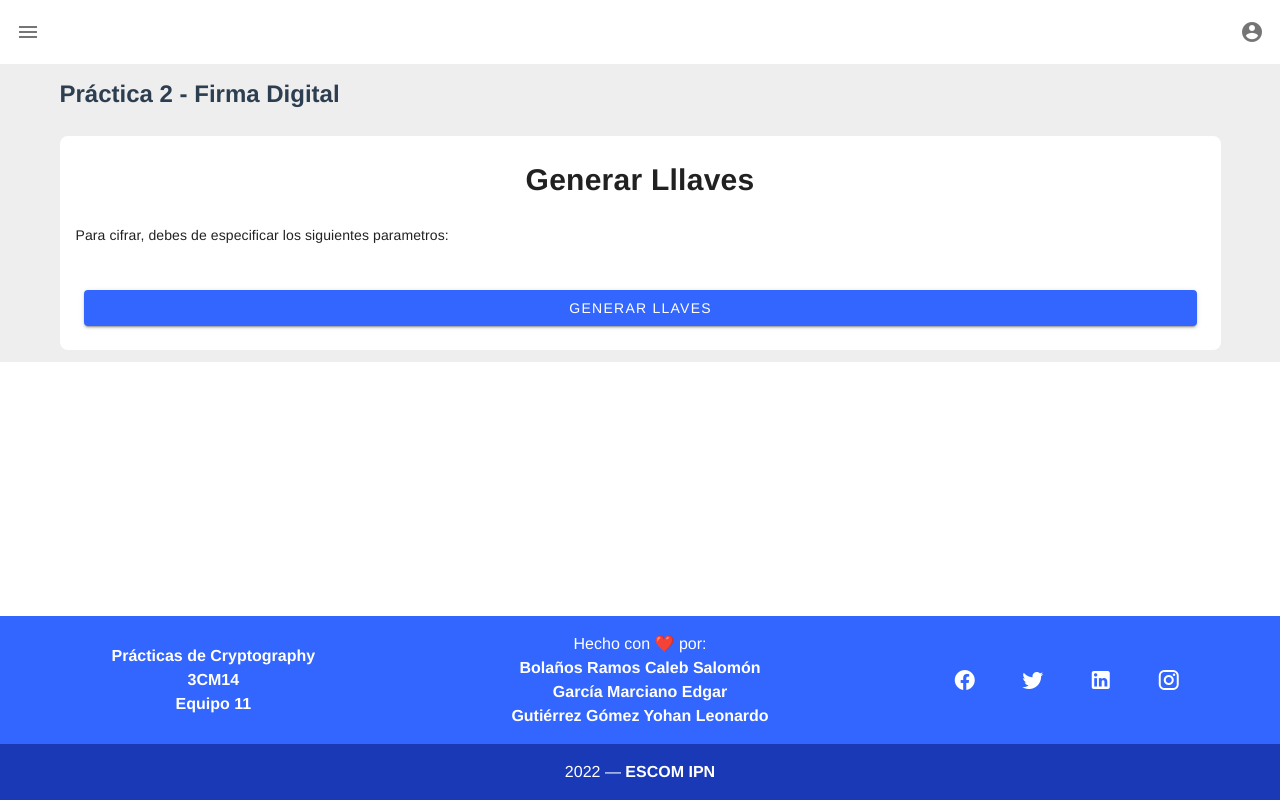
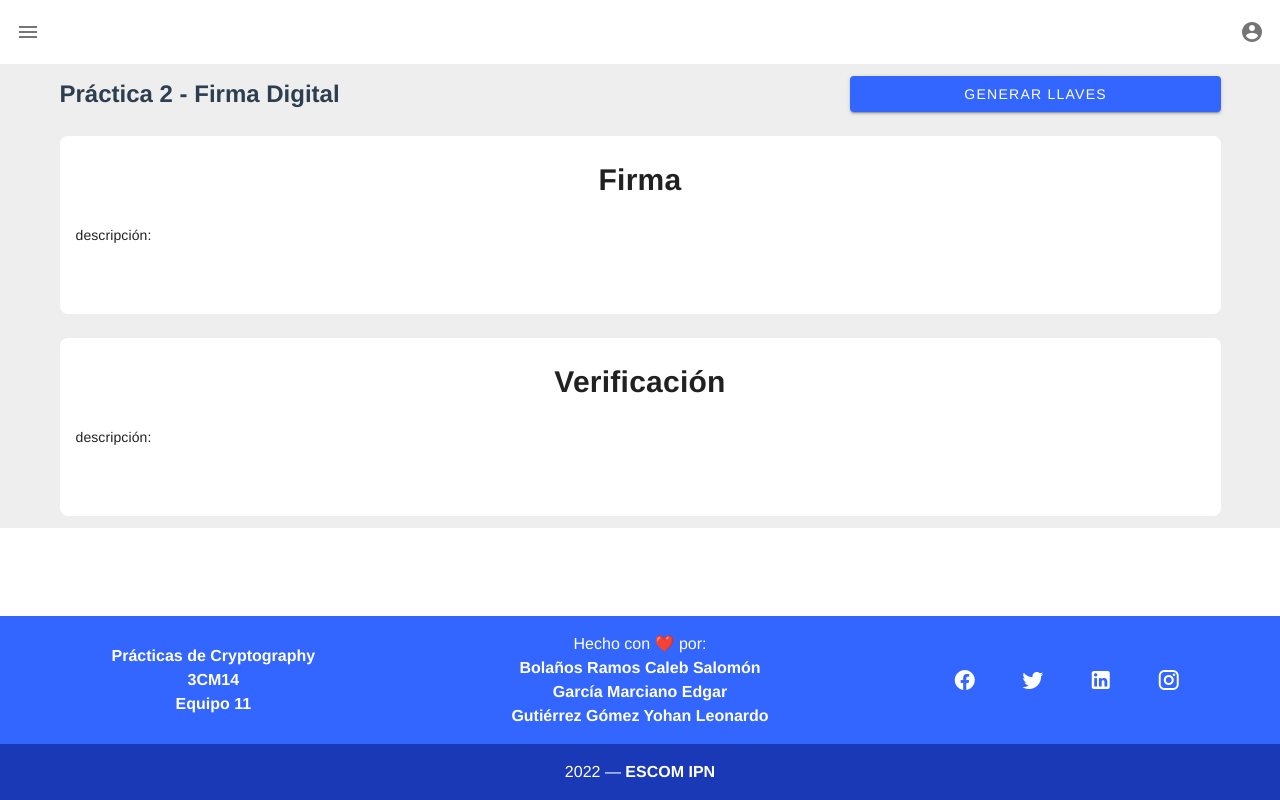
Before and after one commit to CalebBolanos/practicas-cryptography, a Vue app: page /practicas/practica2 in a window 1280 px wide. Built offline with nearby package versions, Linux system fonts and the light colour scheme.

Commit message:
generación de llaves

```diff
--- a/package.json
+++ b/package.json
@@ -10,8 +10,12 @@
   "dependencies": {
     "base64-arraybuffer": "^1.0.2",
     "core-js": "^3.8.3",
+    "crypto-browserify": "^3.12.0",
     "crypto-js": "^4.1.1",
+    "js-crypto-key-utils": "^1.0.4",
+    "js-crypto-rsa": "^1.0.4",
     "register-service-worker": "^1.7.2",
+    "stream-browserify": "^3.0.0",
     "vue": "^2.6.14",
     "vue-router": "^3.5.1",
     "vuetify": "^2.6.0"
--- a/src/views/practicas/Practica2.vue
+++ b/src/views/practicas/Practica2.vue
@@ -1,30 +1,101 @@
 <template>
   <v-container>
     <v-row>
-      <v-col cols="12">
+      <v-col cols="12" lg="8" md="8" sm="8">
         <h2>Práctica 2 - Firma Digital</h2>
       </v-col>
-      <v-col cols="12" >
+      <!-- UI de genereacion de llaves -->
+      <v-col cols="12" lg="4" md="4" sm="4">
+        <v-dialog v-model="dialogLlaves" persistent max-width="900px">
+          <template v-slot:activator="{ on, attrs }">
+            <v-btn
+              color="primary"
+              dark
+              block
+              v-bind="attrs"
+              v-on="on"
+              @click="generarLlaves()"
+            >
+              Generar Llaves
+            </v-btn>
+          </template>
+          <v-card>
+            <v-card-title>
+              <span class="text-h5">Generar llaves</span>
+            </v-card-title>
+            <v-card-text>
+              Puedes descargar las llaves generadas dando clic al botón de
+              guardar
+            </v-card-text>
+            <v-card-text>
+              <v-container>
+                <v-row>
+                  <v-col cols="12" sm="6" md="6">
+                    <v-textarea
+                      v-model="llavePemPublicaGenerada"
+                      label="Llave pública"
+                      no-resize
+                      counter
+                      rows="5"
+                      outlined
+                      readonly
+                    ></v-textarea>
+                    <v-btn
+                      color="primary"
+                      dark
+                      block
+                      @click="crearArchivo('publica.txt', llavePemPublicaGenerada)"
+                    >
+                      Descargar pública
+                    </v-btn>
+                  </v-col>
+                  <v-col cols="12" sm="6" md="6">
+                    <v-textarea
+                      v-model="llavePemPrivadaGenerada"
+                      label="Llave privada"
+                      no-resize
+                      counter
+                      rows="5"
+                      outlined
+                      readonly
+                    ></v-textarea>
+                    <v-btn
+                      color="primary"
+                      dark
+                      block
+                      @click="crearArchivo('privada.txt', llavePemPrivadaGenerada)"
+                    >
+                      Descargar privada
+                    </v-btn>
+                  </v-col>
+                </v-row>
+              </v-container>
+            </v-card-text>
+            <v-card-actions>
+              <v-spacer></v-spacer>
+              <v-btn color="accent" text @click="generarLlaves()">
+                Volver a generar llaves
+              </v-btn>
+              <v-btn color="primary" text @click="dialogLlaves = false">
+                Cerrar
+              </v-btn>
+            </v-card-actions>
+          </v-card>
+        </v-dialog>
+      </v-col>
+      <!--/ UI de genereacion de llaves -->
+      <v-col cols="12">
         <v-card class="elevation-0" rounded="lg">
           <v-card-title class="d-flex align-center justify-center py-7">
-            <h2 class="text-2xl font-weight-semibold">Generar Lllaves</h2>
+            <h2 class="text-2xl font-weight-semibold">Firma</h2>
           </v-card-title>
           <v-card-text>
             <p class="text--primary mb-1">
-              Para cifrar, debes de especificar los siguientes parametros:
+              descripción:
             </p>
           </v-card-text>
           <v-card-text>
-
             <v-card-actions>
-                <v-spacer></v-spacer>
-                <v-btn
-                  type="submit"
-                  block
-                  color="primary"
-                  @click="generarLlaves()"
-                  >Generar Llaves</v-btn
-                >
               <v-spacer></v-spacer>
             </v-card-actions>
             <span class="d-flex align-center justify-center flex-wrap">
@@ -33,21 +104,67 @@
           </v-card-text>
         </v-card>
       </v-col>
-
+      <v-col cols="12">
+        <v-card class="elevation-0" rounded="lg">
+          <v-card-title class="d-flex align-center justify-center py-7">
+            <h2 class="text-2xl font-weight-semibold">Verificación</h2>
+          </v-card-title>
+          <v-card-text>
+            <p class="text--primary mb-1">
+              descripción:
+            </p>
+          </v-card-text>
+          <v-card-text>
+            <v-card-actions>
+              <v-spacer></v-spacer>
+            </v-card-actions>
+            <span class="d-flex align-center justify-center flex-wrap">
+              <!-- <span class="me-2">{{ mensajeCifrado }}</span> -->
+            </span>
+          </v-card-text>
+        </v-card>
+      </v-col>
     </v-row>
   </v-container>
 </template>
 
 <script>
+import rsa from "js-crypto-rsa";
+import keyutil from "js-crypto-key-utils";
+
 export default {
   name: "PracticaDos",
   data: () => ({
-
+    dialogLlaves: false,
+    llavePemPublicaGenerada: "",
+    llavePemPrivadaGenerada: "",
   }),
 
   methods: {
     generarLlaves() {
-        console.log("ok");
+      rsa.generateKey(1024).then(async (key) => {
+        //primero se generan las llaves en formato JWK
+        const publicKey = key.publicKey;
+        const privateKey = key.privateKey;
+
+        //console.log(publicKey, privateKey);
+
+        let keyPublicObjFromJwk = new keyutil.Key("jwk", publicKey);
+        let keyPrivateObjFromJwk = new keyutil.Key("jwk", privateKey);
+
+        //Posteriormente las pasamos de JWK a PEM para poder guardarlas en un archivo de texto
+        let pemPublic = await keyPublicObjFromJwk.export("pem");
+        let pemPrivate = await keyPrivateObjFromJwk.export("pem");
+
+        //console.log(pemPublic);
+        //console.log(pemPrivate);
+
+        this.llavePemPublicaGenerada = pemPublic;
+        this.llavePemPrivadaGenerada = pemPrivate;
+
+        //this.crearArchivo("publica.key", pemPublic);
+        //this.crearArchivo("privada.key", pemPrivate);
+      });
     },
 
     crearArchivo(nombreArchivo, texto) {
--- a/vue.config.js
+++ b/vue.config.js
@@ -2,5 +2,10 @@ const { defineConfig } = require('@vue/cli-service')
 module.exports = defineConfig({
   transpileDependencies: [
     'vuetify'
-  ]
+  ],
+  configureWebpack:{
+    resolve:{
+        fallback: { "crypto": require.resolve("crypto-browserify"), "stream": require.resolve("stream-browserify") }
+    }
+  }
 })
```
Also changed, not shown: 1 other file (tests, documents, lock files or other folders). Lines whose indentation alone changed are shown as unchanged.
